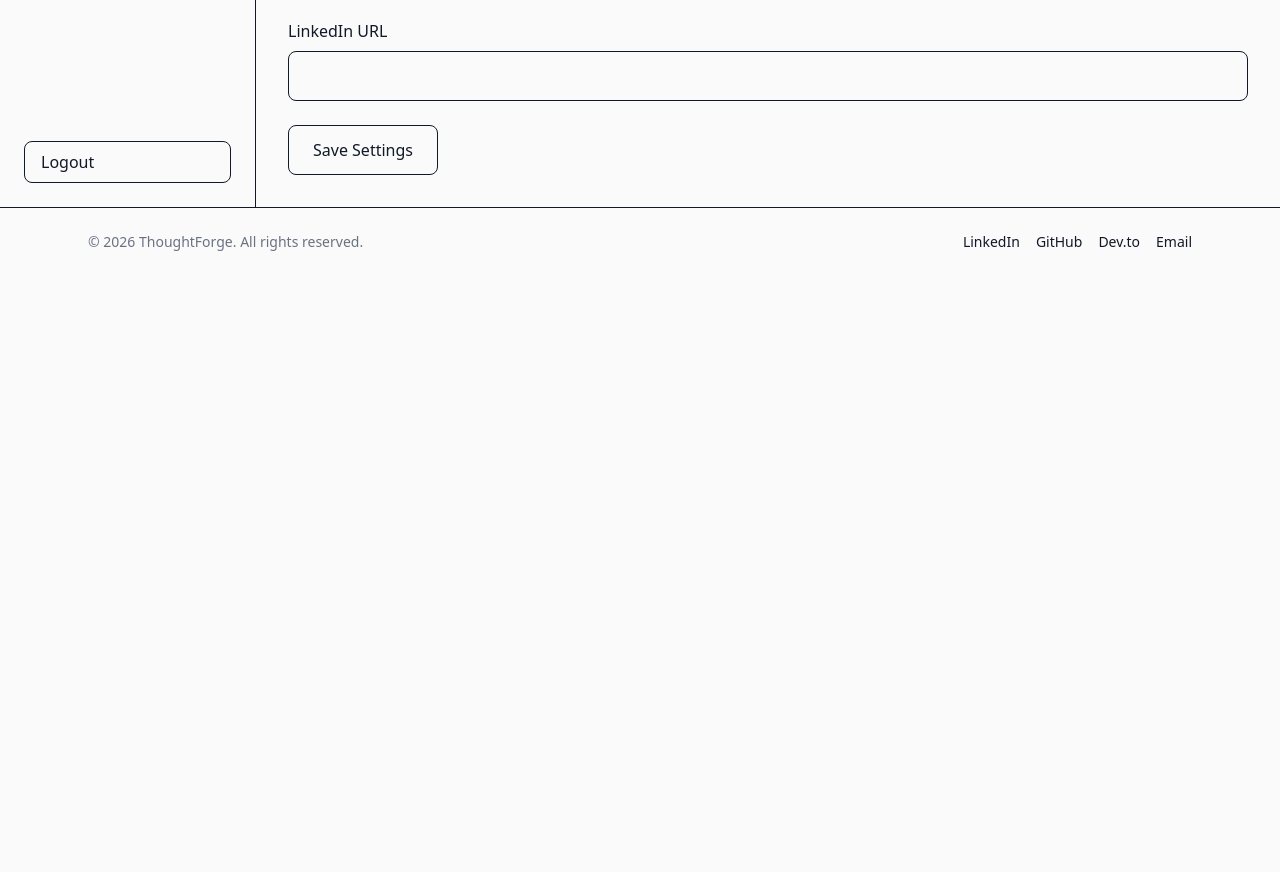
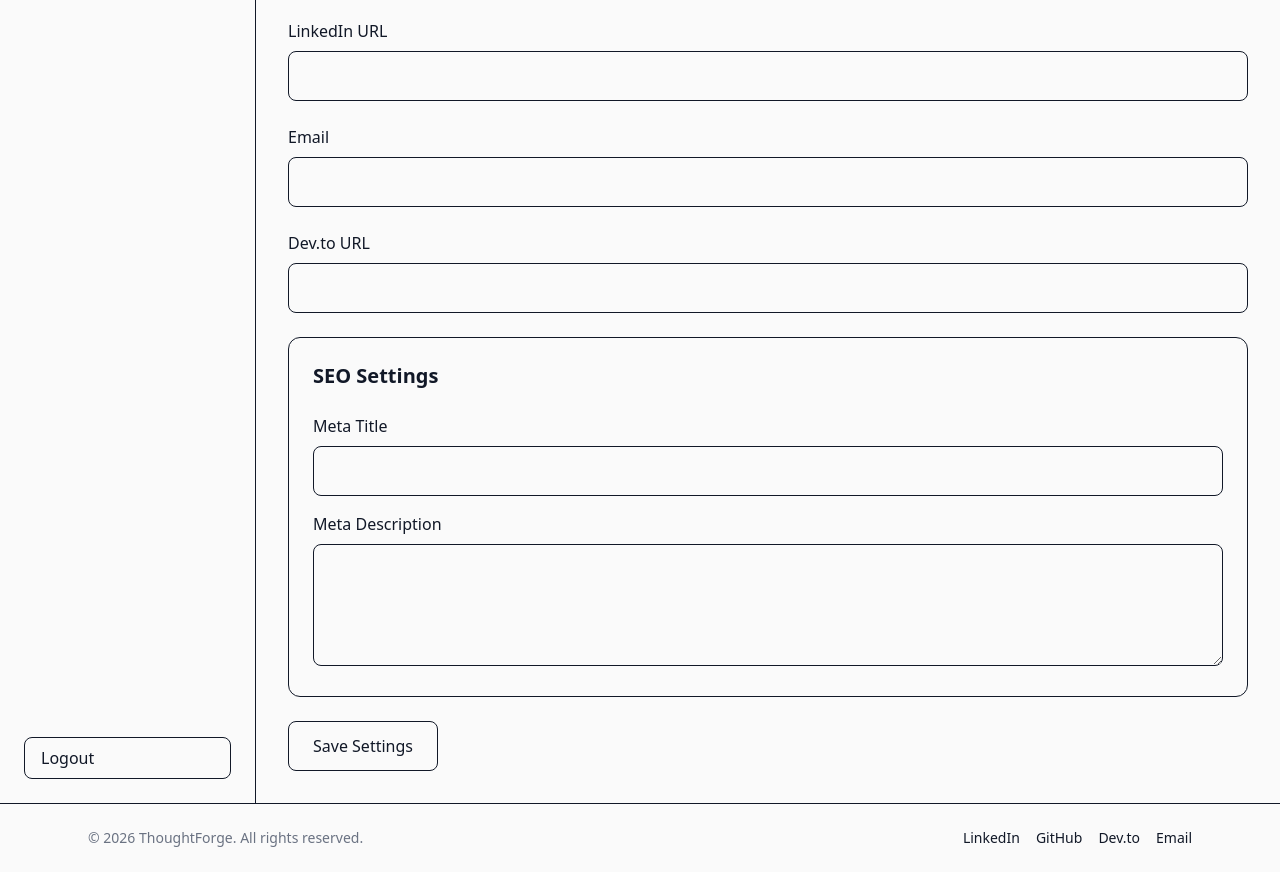
Before and after one commit to dainyjose/stackquill-web, a Next.js app: page /admin/settings in a window 1280 px wide. Shown: the part 680-1552 px from the top of the page. Before the commit the page ends 956 px from the top, so only its background shows below. Built offline with nearby package versions, Linux system fonts and the light colour scheme; no server answers; the database is empty; sample sign-in values are in the browser's storage.

Commit message:
feat: update setting form

```diff
--- a/src/actions/settings.ts
+++ b/src/actions/settings.ts
@@ -7,9 +7,15 @@ interface UpdateSettingsPayload {
     siteName: string;
     siteTagline?: string;
     aboutMe?: string;
+
+    email?: string;
+
     githubUrl?: string;
     linkedinUrl?: string;
-    twitterUrl?: string;
+    devtoUrl?: string;
+
+    metaTitle?: string;
+    metaDescription?: string;
 }
 
 export async function saveSettings(
@@ -31,5 +37,7 @@ export async function saveSettings(
     }
 
     revalidatePath("/");
+    revalidatePath("/about");
+    revalidatePath("/blog");
     revalidatePath("/admin/settings");
 }
--- a/src/components/admin/SettingsForm.tsx
+++ b/src/components/admin/SettingsForm.tsx
@@ -9,8 +9,15 @@ interface SettingsFormProps {
     siteName: string;
     siteTagline?: string | null;
     aboutMe?: string | null;
+
+    email?: string | null;
+
     githubUrl?: string | null;
     linkedinUrl?: string | null;
+    devtoUrl?: string | null;
+
+    metaTitle?: string | null;
+    metaDescription?: string | null;
   } | null;
 }
 
@@ -20,6 +27,14 @@ export default function SettingsForm({ settings }: SettingsFormProps) {
   const [aboutMe, setAboutMe] = useState(settings?.aboutMe ?? "");
   const [githubUrl, setGithubUrl] = useState(settings?.githubUrl ?? "");
   const [linkedinUrl, setLinkedinUrl] = useState(settings?.linkedinUrl ?? "");
+  const [email, setEmail] = useState(settings?.email ?? "");
+  const [devtoUrl, setDevtoUrl] = useState(settings?.devtoUrl ?? "");
+
+  const [metaTitle, setMetaTitle] = useState(settings?.metaTitle ?? "");
+
+  const [metaDescription, setMetaDescription] = useState(
+    settings?.metaDescription ?? "",
+  );
 
   const router = useRouter();
 
@@ -30,8 +45,15 @@ export default function SettingsForm({ settings }: SettingsFormProps) {
       siteName,
       siteTagline,
       aboutMe,
+
+      email,
+
       githubUrl,
       linkedinUrl,
+      devtoUrl,
+
+      metaTitle,
+      metaDescription,
     });
 
     router.refresh();
@@ -93,6 +115,52 @@ export default function SettingsForm({ settings }: SettingsFormProps) {
           className="w-full rounded-lg border p-3"
         />
       </div>
+      <div>
+        <label className="mb-2 block">Email</label>
+
+        <input
+          type="email"
+          value={email}
+          onChange={(e) => setEmail(e.target.value)}
+          className="w-full rounded-lg border p-3"
+        />
+      </div>
+
+      <div>
+        <label className="mb-2 block">Dev.to URL</label>
+
+        <input
+          value={devtoUrl}
+          onChange={(e) => setDevtoUrl(e.target.value)}
+          className="w-full rounded-lg border p-3"
+        />
+      </div>
+      <div className="rounded-xl border p-6">
+        <h2 className="mb-6 text-xl font-semibold">SEO Settings</h2>
+
+        <div className="space-y-4">
+          <div>
+            <label className="mb-2 block">Meta Title</label>
+
+            <input
+              value={metaTitle}
+              onChange={(e) => setMetaTitle(e.target.value)}
+              className="w-full rounded-lg border p-3"
+            />
+          </div>
+
+          <div>
+            <label className="mb-2 block">Meta Description</label>
+
+            <textarea
+              rows={4}
+              value={metaDescription}
+              onChange={(e) => setMetaDescription(e.target.value)}
+              className="w-full rounded-lg border p-3"
+            />
+          </div>
+        </div>
+      </div>
 
       <button
         type="submit"
```
Also changed, not shown: 2 other files (tests, documents, lock files or other folders).
